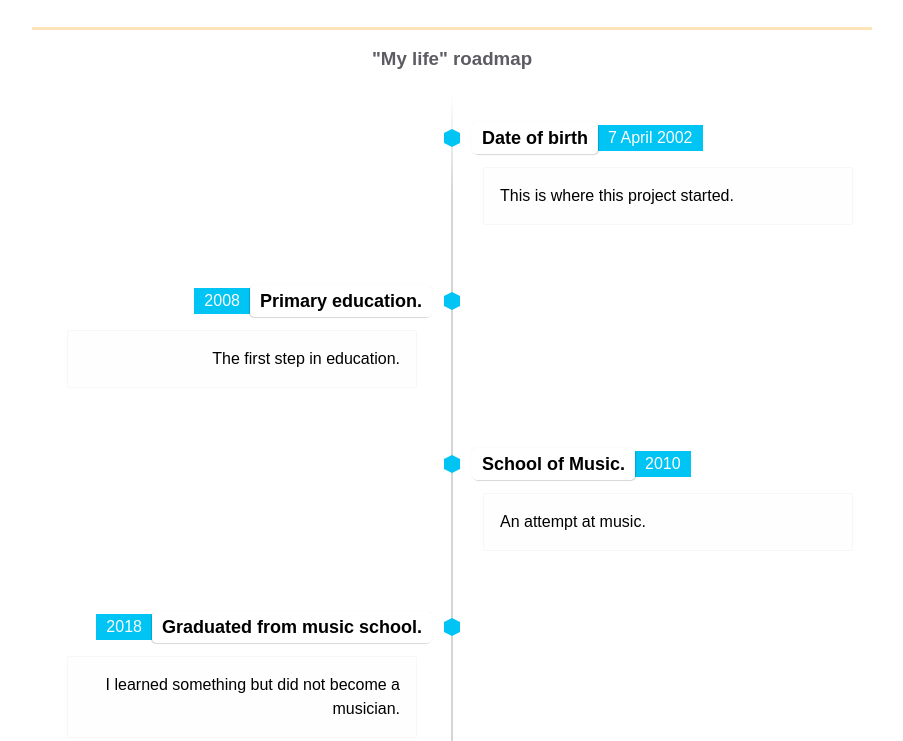
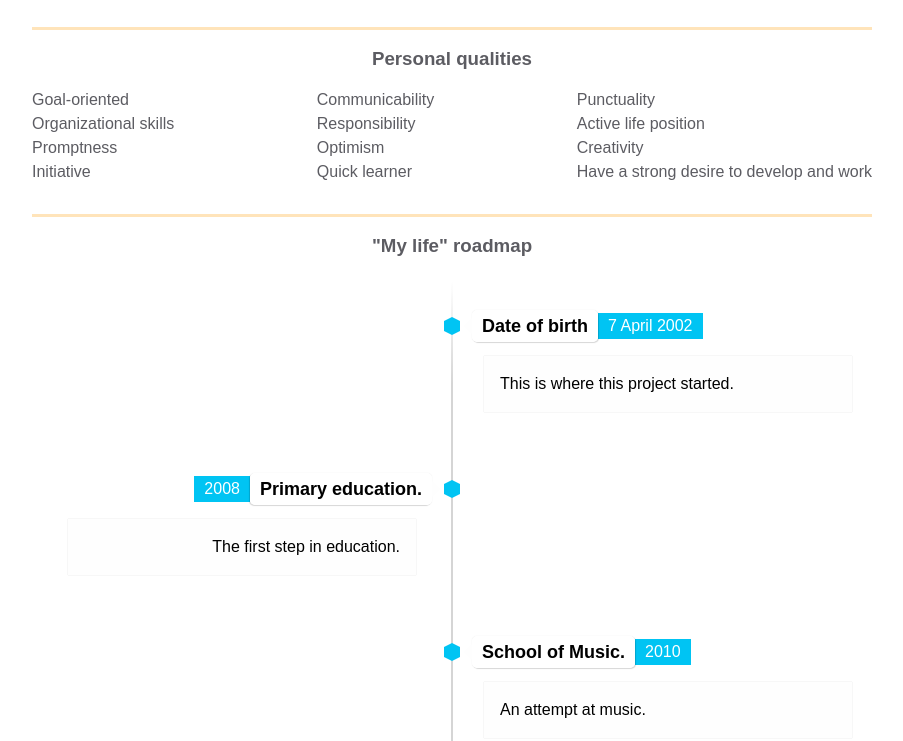
Before and after one commit to SnatchPlay/homepage, a plain HTML site: page index.html in a window 1280 px wide. Shown: the part 1104-1845 px from the top of the page, without its empty margins (188-1091 px from the left). Drawn offline with Linux system fonts and the light colour scheme.

Commit message:
Added personal qualities block

```diff
--- a/index.html
+++ b/index.html
@@ -186,6 +186,59 @@
     </div>
   </div>
   <div class="container">
+    <h3 class="skills__header">Personal qualities</h3>
+    <div class="resume__block">
+      <div class="main-info fh">
+
+        <div >
+          <p class="additional-info__languages-item">
+            Goal-oriented
+        </p>
+        <p class="additional-info__languages-item">
+          Organizational skills
+        </p>
+        <p class="additional-info__languages-item">
+          Promptness
+        </p>
+        <p class="additional-info__languages-item">
+          Initiative
+        </p>
+        </div>
+        <div >
+          <p class="additional-info__languages-item">
+            Communicability
+          </p>
+          <p class="additional-info__languages-item">
+            Responsibility
+          </p>
+          <p class="additional-info__languages-item">
+            Optimism
+          </p>
+          <p class="additional-info__languages-item">
+            Quick learner
+          </p>
+        </div>
+
+
+          <div >
+            <p class="additional-info__languages-item">
+              Punctuality
+            </p>
+            <p class="additional-info__languages-item">
+              Active life position
+            </p>
+            <p class="additional-info__languages-item">
+              Creativity
+            </p>
+            <p class="additional-info__languages-item">
+              Have a strong desire to develop and work
+            </p>
+          </div>
+        </div>
+      </div>
+    </div>
+  </div>
+  <div class="container">
     <h3 class="skills__header">"My life" roadmap</h3>
     <ul class="timeline">
       <!-- Item 1 -->
--- a/styles.css
+++ b/styles.css
@@ -172,6 +172,7 @@ body {
     width: 100%;
     display: flex;
     justify-content: space-evenly;
+    flex-wrap: wrap;
 }
 #skill_cols{
     display: flex;
```
